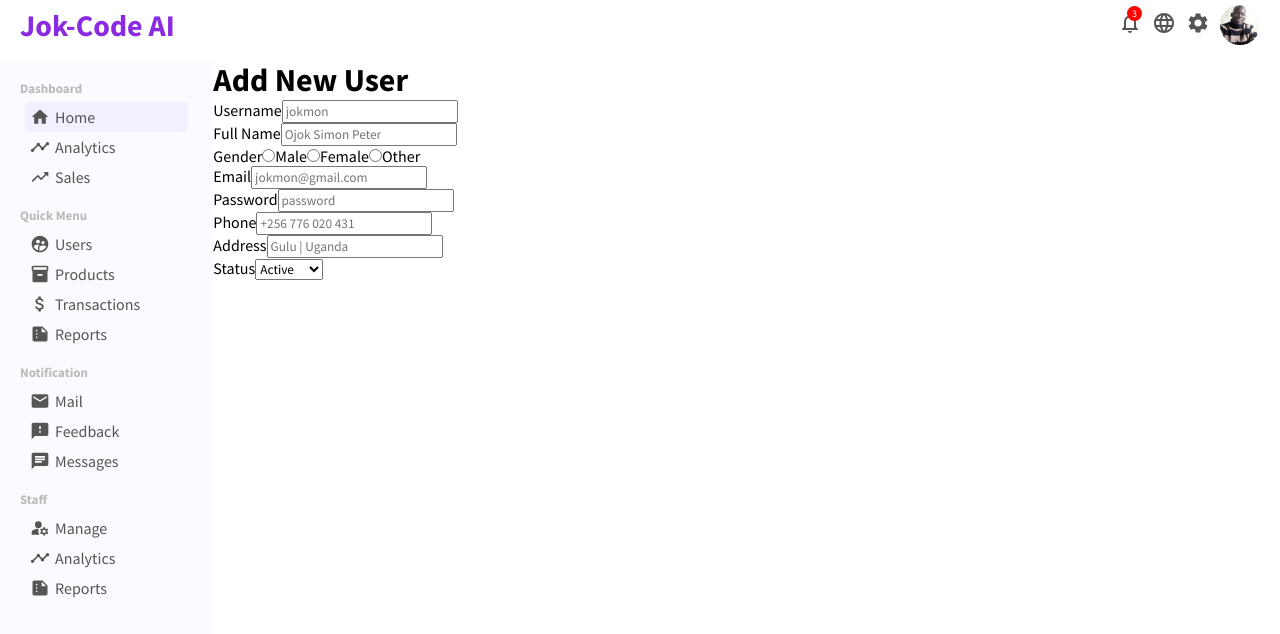
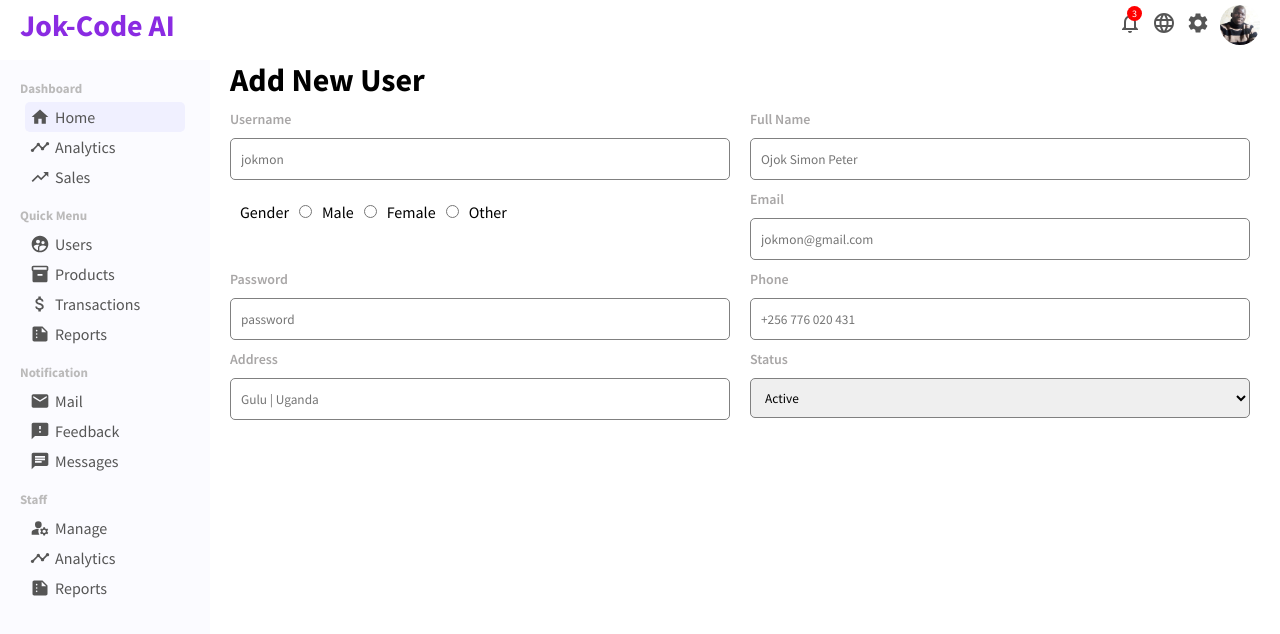
Before and after one commit to Jokmonsimon/react-admin-dashboard, a React (Create React App) app: page /addNewUser in a window 1280 px wide. Shown: the top 634 px of the page. Built offline with nearby package versions, Linux system fonts and the light colour scheme.

Commit message:
New update

```diff
--- a/src/pages/newUser/NewUser.css
+++ b/src/pages/newUser/NewUser.css
@@ -1,3 +1,50 @@
 .new-user-container {
   flex: 5;
+  margin-left: 20px;
 }
+
+.new-user-form {
+  display: flex;
+  flex-wrap: wrap;
+}
+
+.new-user-form-item {
+  width: 500px;
+  display: flex;
+  flex-direction: column;
+  margin-top: 10px;
+  margin-right: 20px;
+}
+
+.new-user-form-item > label {
+  margin-bottom: 10px;
+  font-size: 14px;
+  font-weight: 600;
+  color: rgb(168, 166, 166);
+}
+
+.new-user-form-item > input {
+  height: 20px;
+  padding: 10px;
+  border: 1px solid gray;
+  border-radius: 5px;
+}
+
+.new-user-form-item > select {
+  height: 40px;
+  padding: 10px;
+  border: 1px solid gray;
+  border-radius: 5px;
+}
+
+.new-user-gender > input {
+  margin-top: 15px;
+}
+
+.new-user-gender > label {
+  margin: 10px;
+}
+
+.new-user-button {
+  border: none;
+}
```
